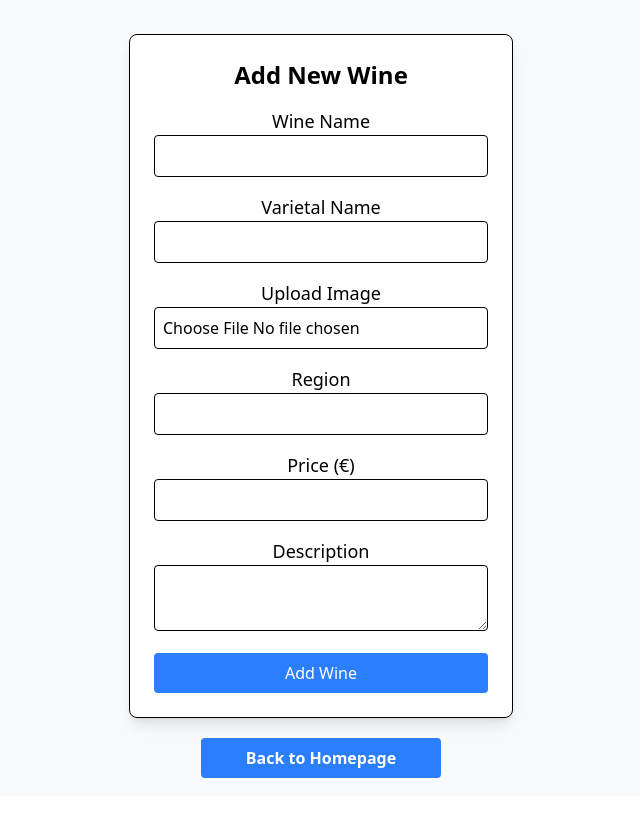
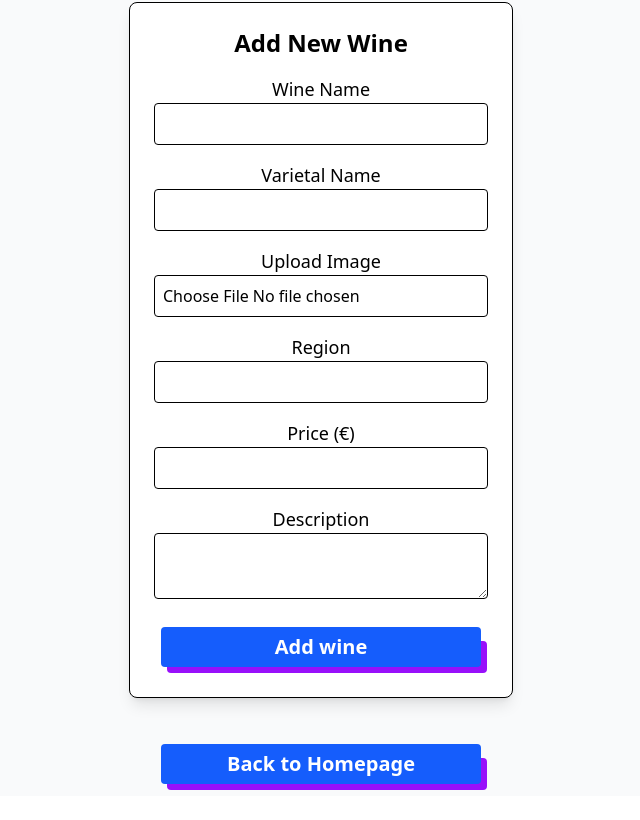
Before and after one commit to LisbonConnection/World-Wide-Wine-Frontend, a React (Vite) app: page /addwine in a window 1280 px wide. Shown: the part 188-1008 px from the top of the page, without its empty margins (319-959 px from the left). Built offline with nearby package versions, Linux system fonts and the light colour scheme.

Commit message:
update and format components

```diff
--- a/src/components/AddNewWine.jsx
+++ b/src/components/AddNewWine.jsx
@@ -1,6 +1,8 @@
 import React, { useState } from "react";
 import axios from "axios";
 import { useNavigate } from "react-router-dom";
+import { toast } from "react-toastify";
+toast
 
 function AddNewWine() {
   const [wineName, setwineName] = useState("");
@@ -44,6 +46,7 @@ function AddNewWine() {
       .then((response) => {
         if (response.status === 201) {
           navigate("/dashboard");
+          toast.success("Wine added succesfully!")
         }
       })
       .catch((error) => {
@@ -143,23 +146,42 @@ function AddNewWine() {
           ></textarea>
         </div>
 
-        <button
-          type="submit"
-          className="bg-blue-500 text-white p-2 rounded w-full hover:bg-blue-600"
-        >
-          Add Wine
-        </button>
+        <div className="relative flex justify-center items-center text-center">
+          <button
+            // onClick={() => navigate("/dashboard")}
+            className="absolute bg-blue-600 text-white text-xl hover:bg-blue-800 font-bold text-center h-8 w-80  p-5 flex items-center justify-center space-x-5 rounded transition-all ease-in-out duration-1000 hover:scale-110"
+          >
+            <p className="flex justify-center items-center text-center ">
+              Add wine
+            </p>
+          </button>
+
+          <div className="mt-5 ml-3 bg-purple-600 hover:bg-blue-700 h-8 w-80 rounded"></div>
+        </div>
       </form>
 
       <div className="relative flex justify-center items-center mt-10 text-center">
-        <button
+        {/* <button
           onClick={() => navigate("/dashboard")}
           className="absolute bg-blue-500 text-white text-l hover:bg-blue-800 font-bold text-center h-10 w-60 p-5 flex items-center justify-center space-x-5 rounded transition-all ease-in-out duration-1000 hover:scale-110"
         >
           <p className="flex justify-center items-center text-center">
             Back to Homepage
           </p>
-        </button>
+        </button> */}
+
+        <div className="relative flex justify-center items-center text-center">
+          <button
+            onClick={() => navigate("/dashboard")}
+            className="absolute bg-blue-600 text-white text-xl hover:bg-blue-800 font-bold text-center h-8 w-80  p-5 flex items-center justify-center space-x-5 rounded transition-all ease-in-out duration-1000 hover:scale-110"
+          >
+            <p className="flex justify-center items-center text-center ">
+              Back to Homepage
+            </p>
+          </button>
+
+          <div className="mt-5 ml-3 bg-purple-600 hover:bg-blue-700 h-8 w-80 rounded"></div>
+        </div>
       </div>
     </div>
   );
--- a/src/components/AuthWineCard.jsx
+++ b/src/components/AuthWineCard.jsx
@@ -9,24 +9,15 @@ function AuthWineCard({ wine, onWineClick }) {
   : "https://i.imgur.com/r8bo8u7.png";
 
   return (
-
-    // <div className="wine-card" onClick={() => onWineClick(wine)} style={{ cursor: "pointer" }}>
-    //   <h1>{wine.wineName}</h1>
-    //   <p><strong>Varietal:</strong> {wine.varietalName}</p>
-    //   <p><strong>Region:</strong> {wine.region}</p>
-    //   <p><strong>Price:</strong> €{wine.price}</p>
-    //   <p><strong>Rating:</strong> {rating}</p>
-    // </div>
-
     <>
-    <div className="max-w-6xl m-5 rounded-lg">
+    <div className="w-full m-2 rounded-lg">
       <div className="flex items-center justify-center w-full text-xl text-center text-white rounded-lg">
         <div className="group relative overflow-hidden rounded-lg">
           <div>
             <img
               src={imageUrl}
               alt={wine.wineName}
-              className="w-62 h-62 object-cover rounded-lg mb-2 duration-200 group-hover:scale-110"
+              className="w-42 h-42 object-cover rounded-lg mb-2 duration-200 group-hover:scale-110"
             />
           </div>
           <div className="flex absolute top-0 bottom-0 right-0 left-0 bg-gradient-to-b from-transparent to-gray-600 group-hover:from-grey-50 group-hover:to-white group-hover:opacity-70"></div>
--- a/src/components/AuthWineDetails.jsx
+++ b/src/components/AuthWineDetails.jsx
@@ -62,6 +62,7 @@ function AuthWineDetails() {
       })
       .then((response) => {
         console.log("Wine deleted successfully:", response.data);
+        toast.success('Wine successfully deleted!')
         navigate("/dashboard");
       })
       .catch((error) => {
--- a/src/components/UpdateWine.jsx
+++ b/src/components/UpdateWine.jsx
@@ -1,6 +1,7 @@
 import React, { useState, useEffect } from 'react';
 import { useParams, useNavigate } from 'react-router-dom';
 import axios from 'axios';
+import { toast } from 'react-toastify';
 
 const API_URL = "http://localhost:5005";
 
@@ -59,6 +60,7 @@ function UpdateWine() {
     })
       .then((response) => {
         navigate(`/dashboard`);
+        toast.success('Wine successfully updated!')
       })
       .catch((error) => {
         console.error('Error updating wine:', error);
--- a/src/pages/Dashboard.jsx
+++ b/src/pages/Dashboard.jsx
@@ -4,6 +4,8 @@ import AuthWineCard from "../components/AuthWineCard";
 import axios from "axios";
 import { useState } from "react";
 import { useEffect } from "react";
+import { toast } from "react-toastify";
+
 
 const API_URL = "http://localhost:5005";
 
@@ -30,7 +32,7 @@ function Dashboard() {
   return (
     <>
       <div className="wine-collection">
-        <div className="wine-list rounded-lg grid grid-cols-1 sm:grid-cols-2 md:grid-cols-3 lg:grid-cols-4 gap-6">
+        <div className="wine-list rounded-lg grid grid-cols-1 sm:grid-cols-2 md:grid-cols-3 lg:grid-cols-4 gap-1">
           {wines.length > 0 ? (
             wines.map((wine) => (
               // {/* Link to wine details */}
--- a/src/pages/Login.jsx
+++ b/src/pages/Login.jsx
@@ -32,7 +32,7 @@ function Login(props) {
 
         authenticateUser();
         navigate("/dashboard");
-        toast.success("Login successful! Welcome to WWW.");
+        toast.success("Login successful! Welcome to WWW");
       })
       .catch((error) => {
         const errorDescription = error.response.data.message;
--- a/src/pages/SignUp.jsx
+++ b/src/pages/SignUp.jsx
@@ -2,6 +2,7 @@
 import { useState } from "react";
 import { Link, useNavigate } from "react-router-dom";
 import axios from "axios";
+import { toast } from "react-toastify";
 
 const API_URL = "http://localhost:5005";
 
@@ -29,6 +30,7 @@ function SignupPage(props) {
       .post(`${API_URL}/auth/signup`, requestBody)
       .then((response) => {
         navigate("/login");
+        toast.success('Account created successfully')
       })
       .catch((error) => {
         const errorDescription = error.response.data.message;
```
Also changed, not shown: src/App.jsx (+64 -23 lines), src/components/Navbar.jsx (+7 -14 lines), src/components/WineCard.jsx (+5 -4 lines).
